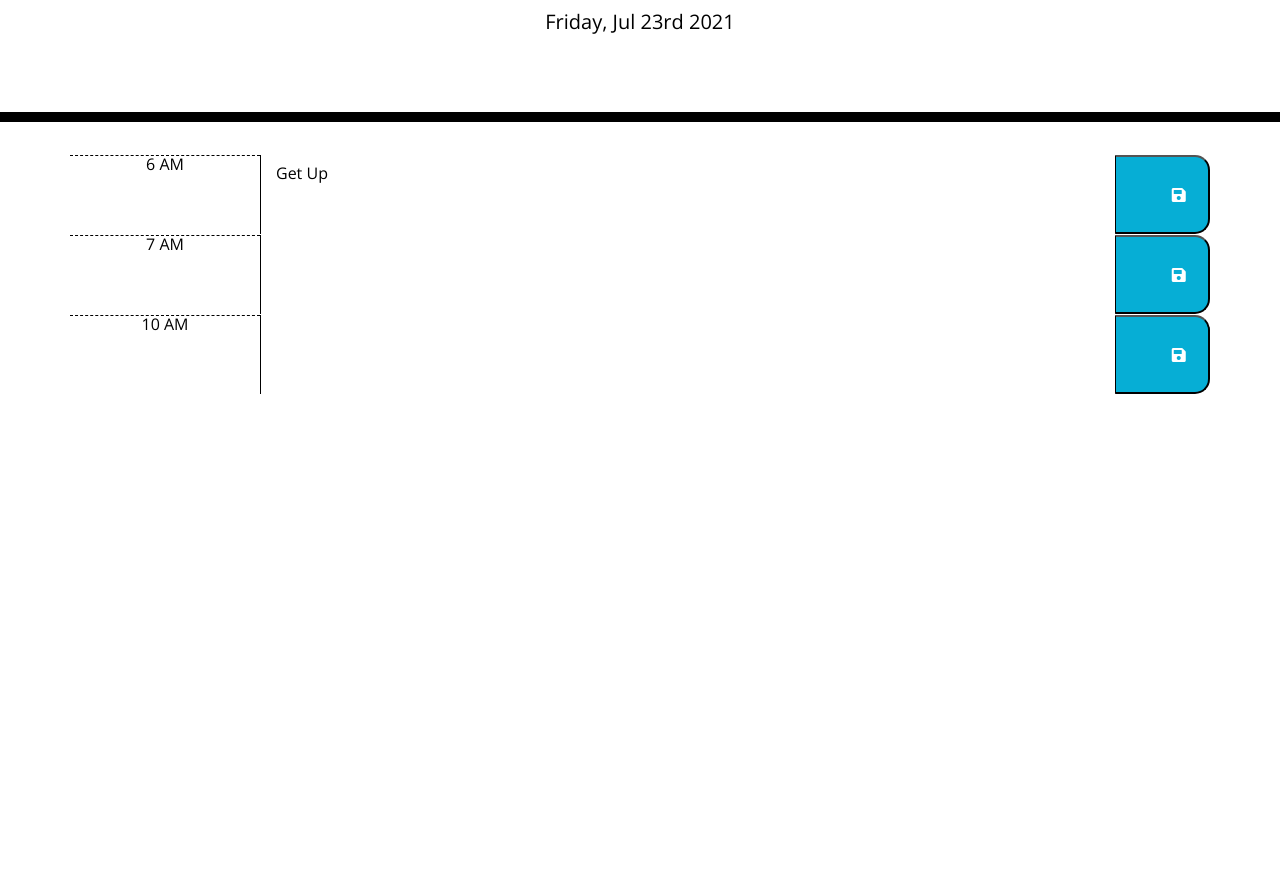
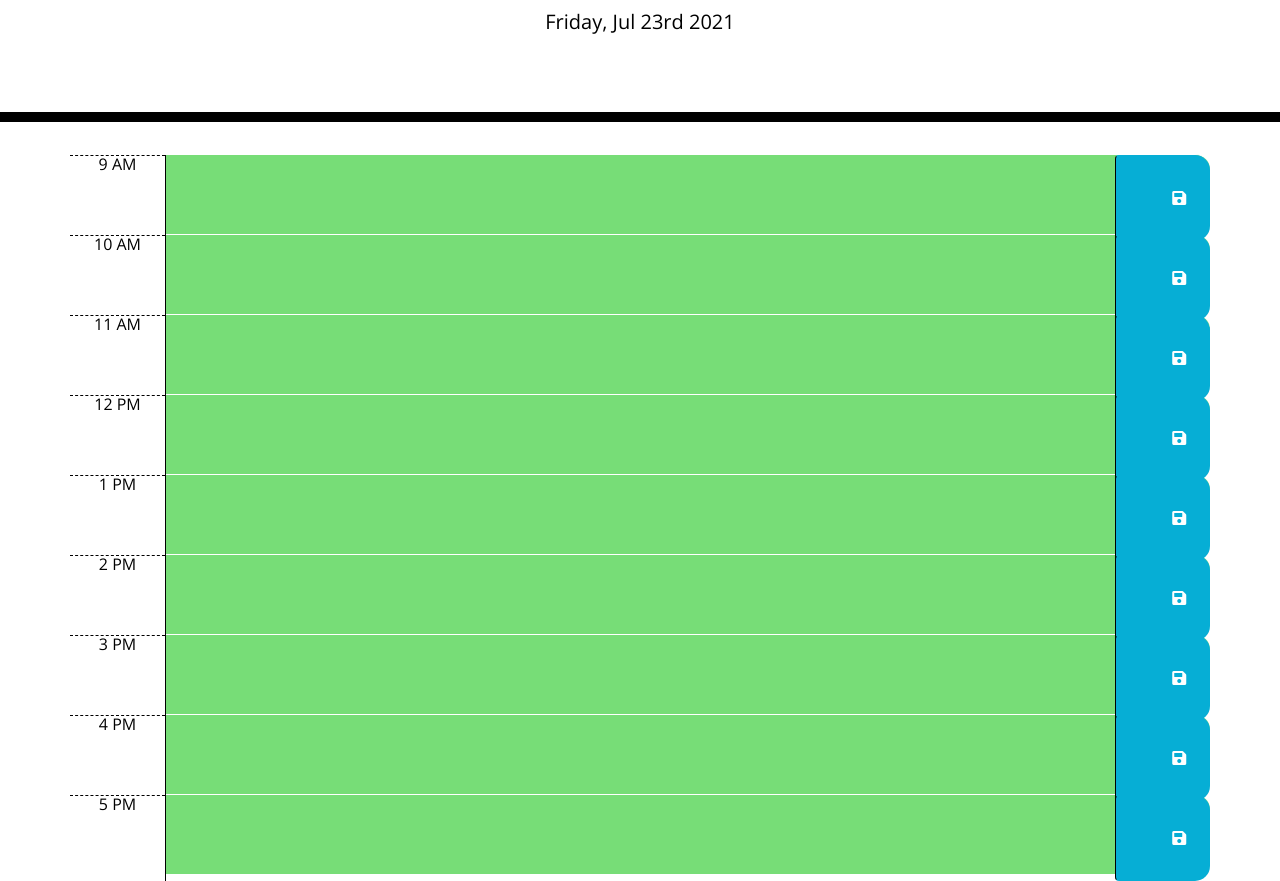
Before and after one commit to Derimarg/work-day-scheduler, a plain HTML site: page index.html in a window 1280 px wide. Shown: the part 182-1063 px from the top of the page. Before the commit the page ends 800 px from the top, so only its background shows below. Drawn offline with nearby package versions, Linux system fonts and the light colour scheme.

Commit message:
add corrections of time blocks, media queries for small screens, local storage

```diff
--- a/index.html
+++ b/index.html
@@ -19,37 +19,83 @@
     <p class="lead">A simple calendar app for scheduling your work day</p>
     <p id="currentDay" class="lead"></p>
   </header>
+
   <div class="container">
+
     <!-- Timeblocks go here -->
-
-    <!-- block of past days -->
-    <div class="row time-block">
-      <div class="hour col-md-2">6 AM</div>
-      <textarea class="col-md-9 description">Get Up</textarea>
-      <button class="saveBtn col-md-1">
-        <span class="fas fa-save"></span>
+    <div id="hr1" class="row time-block">
+      <div class="hour col-md-1">9 AM</div>
+      <textarea class="col-md-10 description"></textarea>
+      <button class="btn saveBtn col-md-1">
+        <i class="fas fa-save"></i>
       </button>
     </div>
 
-    <!-- block of present days -->
-    <div class="row time-block">
-      <div class="hour col-md-2">7 AM</div>
-      <textarea class="col-md-9 description"></textarea>
-      <button class="saveBtn col-md-1">
-        <span class="fas fa-save"></span>
+    <div id="hr2" class="row time-block">
+      <div class="hour col-md-1">10 AM</div>
+      <textarea class="col-md-10 description"></textarea>
+      <button class="btn saveBtn col-md-1">
+        <i class="fas fa-save"></i>
       </button>
     </div>
 
-    <!-- block of future days -->
-    <div class="row time-block">
-      <div class="hour col-md-2">10 AM</div>
-      <textarea class="col-md-9 description"></textarea>
-      <button class="saveBtn col-md-1">
-        <span class="fas fa-save"></span>
+    <div id="hr3" class="row time-block">
+      <div class="hour col-md-1">11 AM</div>
+      <textarea class="col-md-10 description"></textarea>
+      <button class="btn saveBtn col-md-1">
+        <i class="fas fa-save"></i>
       </button>
     </div>
+
+    <div id="hr4" class="row time-block">
+      <div class="hour col-md-1">12 PM</div>
+      <textarea class="col-md-10 description"></textarea>
+      <button class="btn saveBtn col-md-1">
+        <i class="fas fa-save"></i>
+      </button>
+    </div>
+
+    <div id="hr5" class="row time-block">
+      <div class="hour col-md-1">1 PM</div>
+      <textarea class="col-md-10 description"></textarea>
+      <button class="btn saveBtn col-md-1">
+        <i class="fas fa-save"></i>
+      </button>
+    </div>
+
+    <div id="hr6" class="row time-block">
+      <div class="hour col-md-1">2 PM</div>
+      <textarea class="col-md-10 description"></textarea>
+      <button class="btn saveBtn col-md-1">
+        <i class="fas fa-save"></i>
+      </button>
+    </div>
+
+    <div id="hr7" class="row time-block">
+      <div class="hour col-md-1">3 PM</div>
+      <textarea class="col-md-10 description"></textarea>
+      <button class="btn saveBtn col-md-1">
+        <i class="fas fa-save"></i>
+      </button>
+    </div>
+
+    <div id="hr8" class="row time-block">
+      <div class="hour col-md-1">4 PM</div>
+      <textarea class="col-md-10 description"></textarea>
+      <button class="btn saveBtn col-md-1">
+        <i class="fas fa-save"></i>
+      </button>
+    </div>
+
+    <div id="hr9" class="row time-block">
+      <div class="hour col-md-1">5 PM</div>
+      <textarea class="col-md-10 description"></textarea>
+      <button class="btn saveBtn col-md-1">
+        <i class="fas fa-save"></i>
+      </button>
+    </div>
+    <!-- end time blocks-->
   </div>
-
   <script src="https://code.jquery.com/jquery-3.4.1.min.js"></script>
   <script src="https://cdnjs.cloudflare.com/ajax/libs/moment.js/2.24.0/moment.min.js"></script>
   <script src="./resources/js/script.js"></script>
--- a/resources/css/style.css
+++ b/resources/css/style.css
@@ -33,7 +33,7 @@ textarea{
 .row {
   white-space: pre-wrap;
   height: 80px;
-  border-top: 1px solid white;;
+  border-top: 1px solid white;
 }
 
 .hour {
@@ -69,3 +69,25 @@ textarea{
   font-size: 20px;
   transition: all .3s ease-in-out;
 }
+
+@media screen and (max-width: 768px), screen and (max-width: 575px) {
+  .row {
+    height: auto;
+    margin-top: 20px;
+  }
+
+  .hour {
+    padding-right: 17%;
+  }
+
+  .saveBtn {
+    border: 0;
+    border-radius: 0.25rem;
+    height: 50px;
+  }
+
+  textarea {
+    min-height: 85px;
+    border: 0;
+  }
+}
--- a/resources/js/script.js
+++ b/resources/js/script.js
@@ -1,2 +1,52 @@
-var today = moment().format('dddd, MMM Do YYYY');
-$('#currentDay').append(today);
+var currentDay = moment().format('dddd, MMM Do YYYY');
+
+// Display current day
+$("#currentDay").append(currentDay);
+
+// When refresh will save the text
+$(document).ready(function () {
+
+    // When Button id cliked will save the text
+    $(".saveBtn").on("click", function () {
+        var text = $(this).siblings(".description").val();
+        var time = $(this).parent().attr("id");
+
+        localStorage.setItem(time, text);
+    })
+
+    function timeBlock() {
+        // get hours
+        var currentTime = moment().hour();
+
+        $(".time-block").each(function () {
+            var block = parseInt($(this).attr("id").split("hour")[1]);
+
+            if (block < currentTime) {
+                $(this).addClass("past");
+                $(this).removeClass("present");
+                $(this).removeClass("future");
+            } else if (block === currentTime) {
+                $(this).removeClass("past");
+                $(this).addClass("present");
+                $(this).removeClass("future");
+            } else {
+                $(this).removeClass("past");
+                $(this).removeClass("present");
+                $(this).addClass("future");
+            }
+        })
+    }
+
+    // Get info from local Storage
+    $("#hr1 .description").val(localStorage.getItem("hr1"));
+    $("#hr2 .description").val(localStorage.getItem("hr2"));
+    $("#hr3 .description").val(localStorage.getItem("hr3"));
+    $("#hr4 .description").val(localStorage.getItem("hr4"));
+    $("#hr5 .description").val(localStorage.getItem("hr5"));
+    $("#hr6 .description").val(localStorage.getItem("hr6"));
+    $("#hr7 .description").val(localStorage.getItem("hr7"));
+    $("#hr8 .description").val(localStorage.getItem("hr8"));
+    $("#hr9 .description").val(localStorage.getItem("hr9"));
+
+    timeBlock();
+});
```
